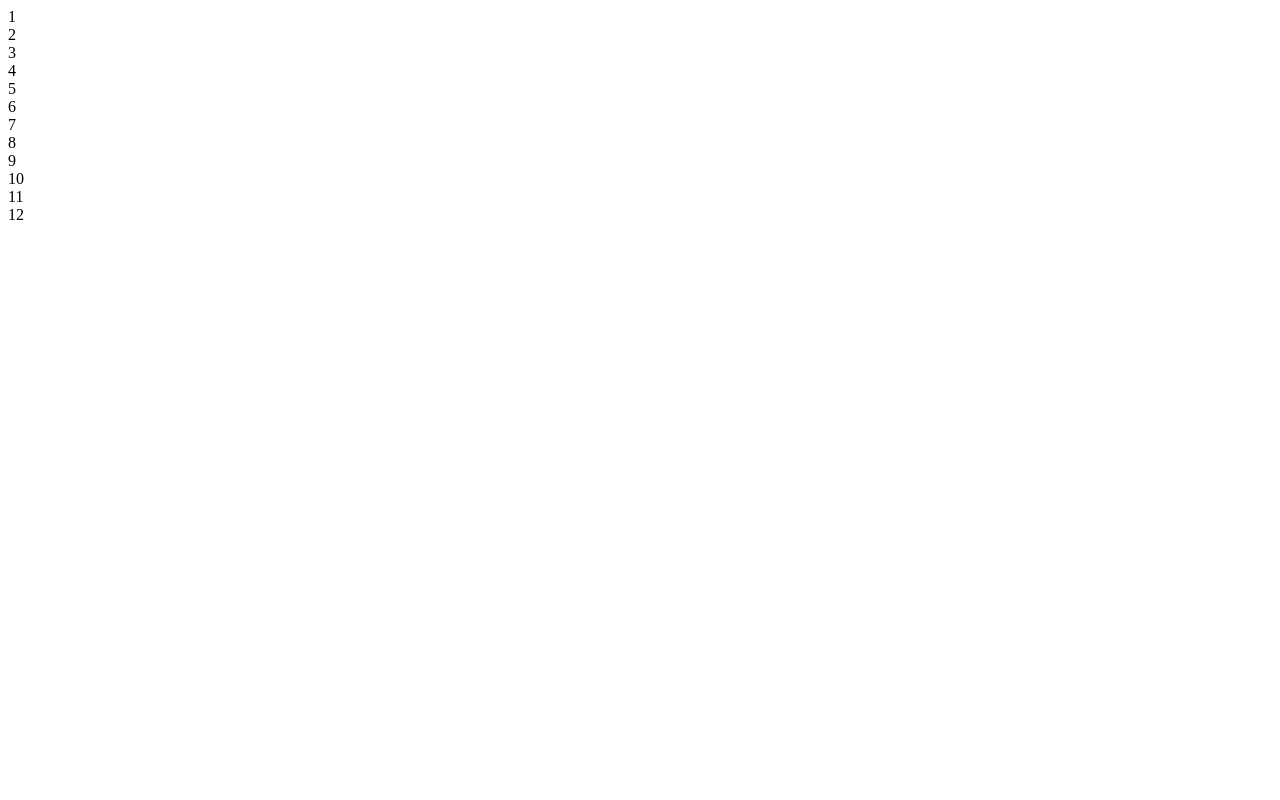
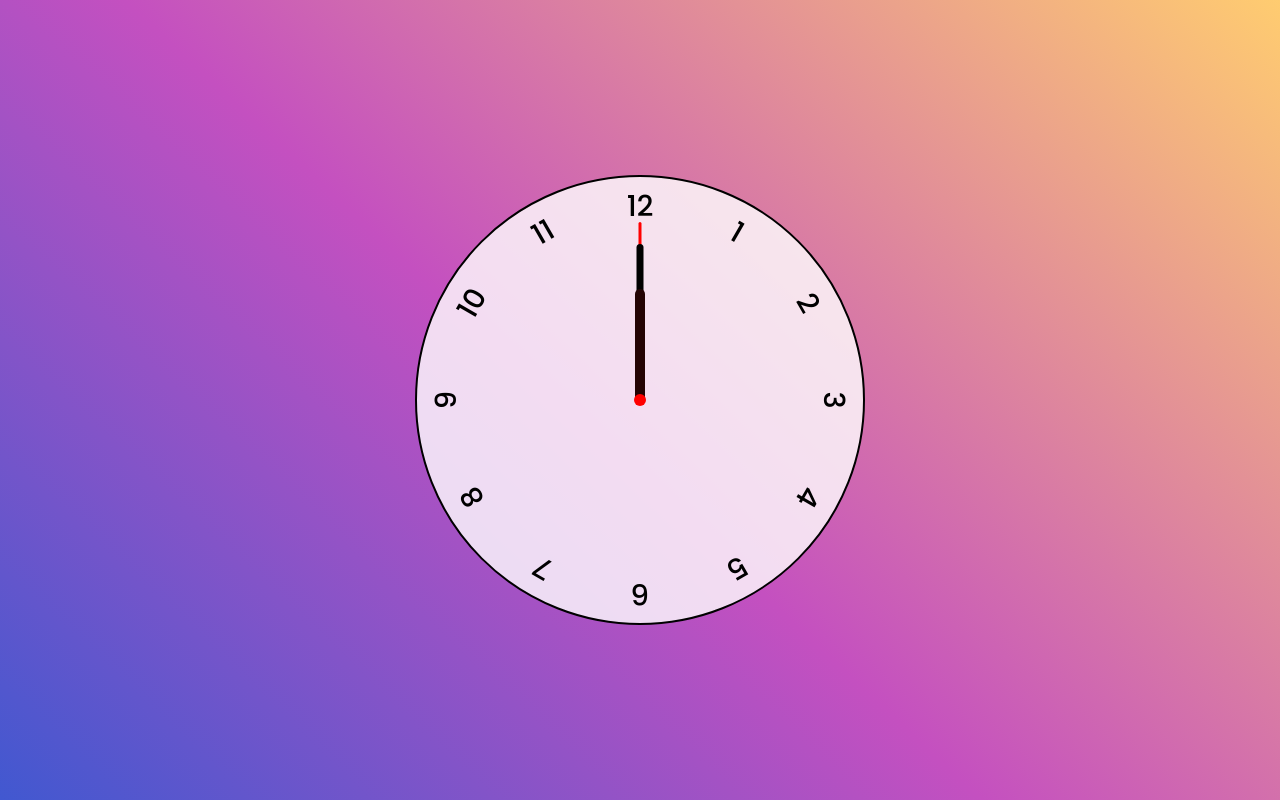
Before and after one commit to danizelrocha/Relogio, a plain HTML site: page index.html in a window 1280 px wide. Drawn offline with Linux system fonts and the light colour scheme.

Commit message:
Relógio
CSS

```diff
--- a/css/style.css
+++ b/css/style.css
@@ -0,0 +1,122 @@
+*{
+    box-sizing:border-box;
+    padding: 0;
+    margin: 0;
+    font-family: 'Poppins', sans-serif;
+}
+
+body{
+    background-image:linear-gradient(
+     43deg,
+   #4158d0 0%,
+   #c450c0 46%,
+   #ffcc70 100%
+  );
+  height: 100vh;
+  display: flex;
+  align-items: center;
+  justify-content: center;
+}
+
+.clock{
+    width: 450px;
+    height: 450px;background-color: rgba(255, 255, 255, 0.8);
+    border-radius: 50%;
+    border: 2px solid black;
+    position: relative;
+}
+
+.clock .number{
+    --rotation: 0;
+
+    position: absolute;
+    width: 100%;
+    height: 100%;
+    text-align: center;
+    transform: rotate(var(--rotation));
+    font-size: 1.8rem;
+    font-weight: 500;
+    padding: 8px;
+}
+
+.clock .number.number-1 {
+    --rotation:30deg
+}
+.clock .number.number-2 {
+    --rotation:60deg
+}
+.clock .number.number-3 {
+    --rotation:90deg
+}
+.clock .number.number-4 {
+    --rotation:120deg
+}
+.clock .number.number-5 {
+    --rotation:150deg
+}
+.clock .number.number-6 {
+    --rotation:180deg
+}
+.clock .number.number-7 {
+    --rotation:210deg
+}
+.clock .number.number-8 {
+    --rotation:240deg
+}
+.clock .number.number-9 {
+    --rotation:270deg
+}
+.clock .number.number-10 {
+    --rotation:300deg
+}
+.clock .number.number-11 {
+    --rotation:330deg
+}
+.clock .number.number-12 {
+    --rotation:360deg   /*OU VOCE PODE USAR COM 0deg TAMBÉM FUNCIONA*/
+}
+
+/*PONTEIROS*/
+.clock::after{
+    content: "";
+    position: absolute;
+    width: 12px;
+    height: 12px;
+    border-radius: 50%;
+    top: 50%;
+    left: 50%;
+    z-index: 11;
+    background-color: red;
+    transform: translate(-50%, -50%);
+
+}
+.clock .hand{
+    --rotation: 0;
+
+    position: absolute;
+    bottom: 50%;
+    left: 50%;
+    background-color: black;
+    z-index: 10;
+    transform: translateX(-50%) rotate(calc(var(--rotation) * 1deg));
+    transform-origin: bottom;
+    border-top-left-radius: 12px;
+    border-top-right-radius: 12px;
+}
+
+.clock .hand.second{
+    width: 3px;
+    height: 40%;
+    background-color: red;
+}
+.clock .hand.minutes{
+    width: 7px;
+    height: 35%;
+    background-color: black;
+}
+
+.clock .hand.hours{
+    width: 10px;
+    height: 25%;
+    background-color: rgb(36, 4, 4);
+}
--- a/index.html
+++ b/index.html
@@ -4,6 +4,9 @@
     <meta charset="UTF-8">
     <meta http-equiv="X-UA-Compatible" content="IE=edge">
     <meta name="viewport" content="width=device-width, initial-scale=1.0">
+    <link rel="preconnect" href="https://fonts.googleapis.com">
+    <link rel="preconnect" href="https://fonts.gstatic.com" crossorigin>
+    <link href="https://fonts.googleapis.com/css2?family=Poppins:wght@400;500;700&family=Roboto:wght@400;700&display=swap" rel="stylesheet">
     <link rel="stylesheet" href="css/style.css">
     <title>Relógio Analógico</title>
 </head>
```
